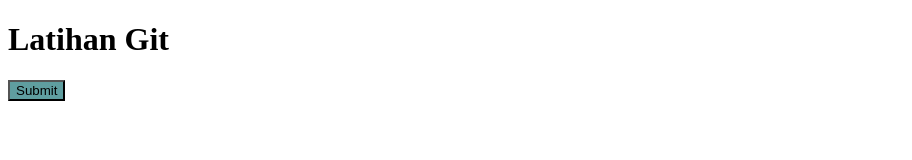
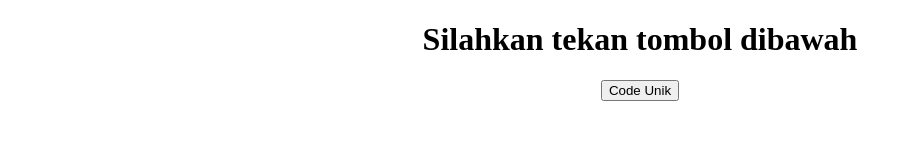
Before and after one commit to chikpynone/LatihanGIT, a plain HTML site: page index.html in a window 1280 px wide. Shown: the whole page, without its empty margins (0-912 px from the left). Drawn offline with Linux system fonts and the light colour scheme.

Commit message:
Menghapus file sebelumnya dan membuat file baru

```diff
--- a/index.html
+++ b/index.html
@@ -5,16 +5,13 @@
     <meta charset="UTF-8">
     <meta name="viewport" content="width=device-width, initial-scale=1.0">
     <title>Document</title>
-    <style>
-        button {
-            background-color: cadetblue;
-        }
-    </style>
 </head>
 
 <body>
-    <h1>Latihan Git</h1>
-    <button>Submit</button>
+    <center>
+        <h1>Silahkan tekan tombol dibawah</h1>
+        <button>Code Unik</button>
+    </center>
 </body>
 
 </html>
```
Also changed, not shown: Dashboard.html (deleted, +0 -23 lines).
